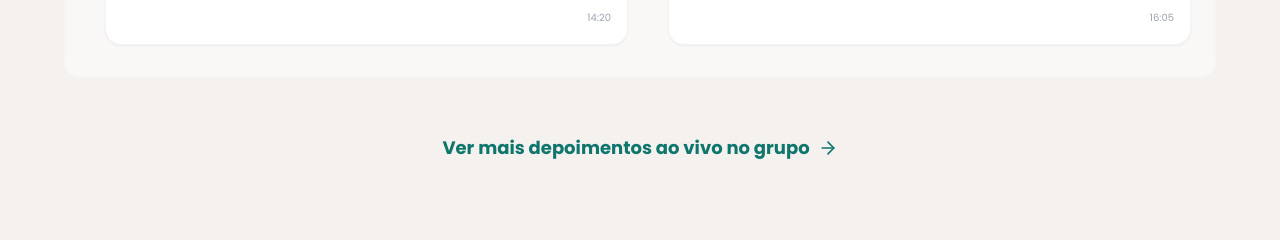
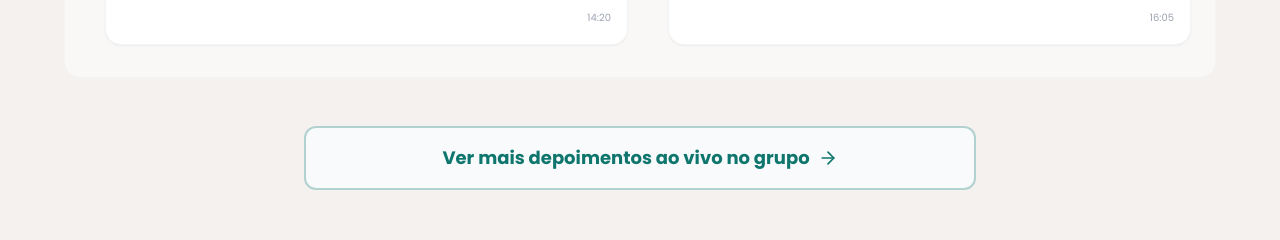
Before and after one commit to PEDROCAVALCANTE/DesencravesemDor, a React (Vite) app: page / in a window 1280 px wide. Shown: the part 3200-3440 px from the top of the page. Built offline with nearby package versions, Linux system fonts and the light colour scheme.

Commit message:
feat: Enhance WhatsApp testimonials link
Update the WhatsApp testimonials link to include a button-like appearance, opening in a new tab, and improving hover effects for better user engagement and clarity.

```diff
--- a/App.tsx
+++ b/App.tsx
@@ -361,10 +361,12 @@ export default function App() {
         <div className="mt-12 flex justify-center">
            <a
              href={WHATSAPP_LINK}
-             className="text-brand-primary font-bold text-lg flex items-center gap-2 hover:underline p-2"
+             target="_blank"
+             rel="noopener noreferrer"
+             className="w-full max-w-2xl mx-auto bg-gray-50 border-2 border-brand-primary/30 text-brand-primary font-bold text-lg flex items-center justify-center gap-2 py-4 rounded-xl hover:bg-white hover:shadow-md transition-all group"
            >
              Ver mais depoimentos ao vivo no grupo
-             <ArrowRight size={20} />
+             <ArrowRight size={20} className="group-hover:translate-x-1 transition-transform" />
            </a>
         </div>
       </Section>
```
